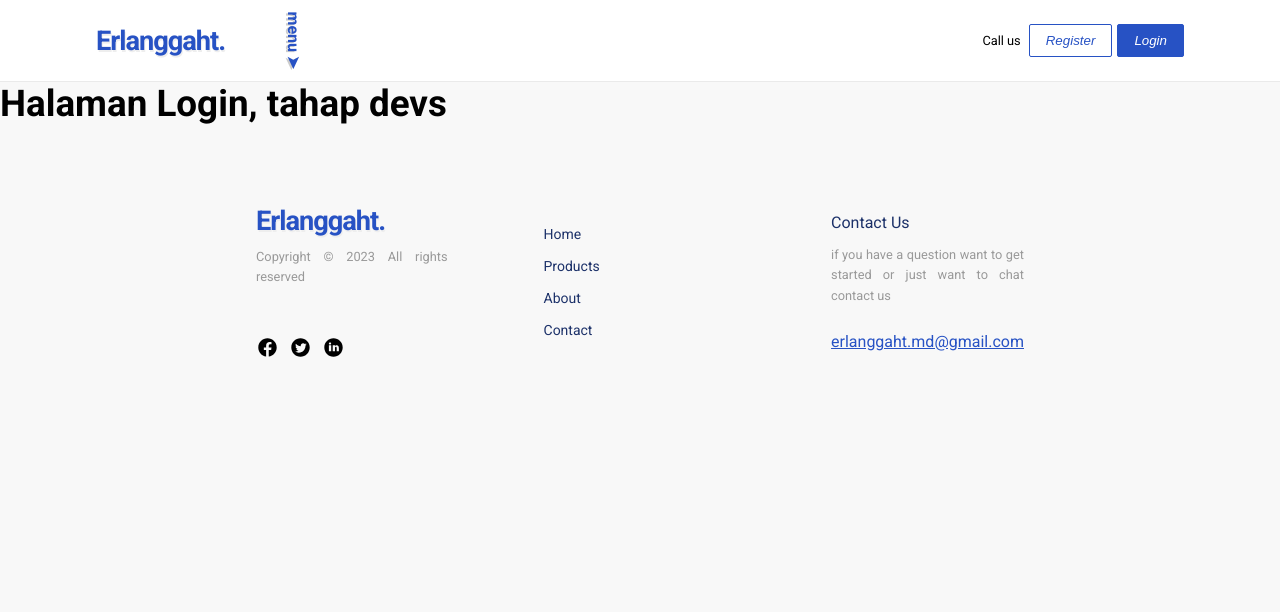
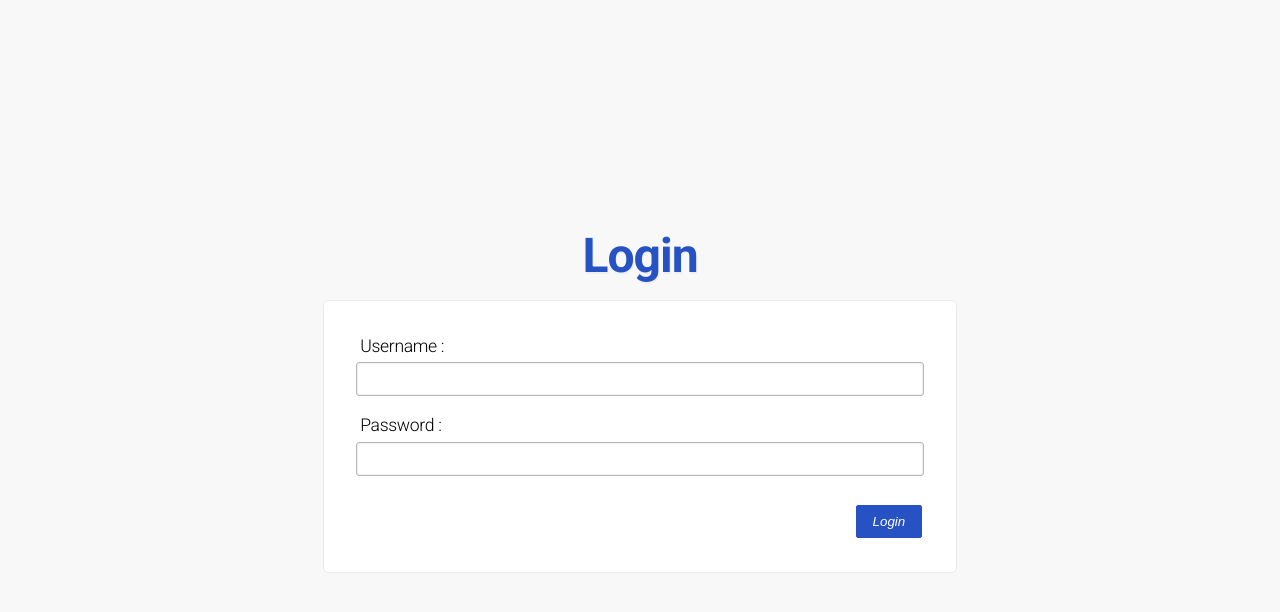
Before and after one commit to erlanggaht/landing-page-nextjs13, a Next.js app: page /login in a window 1280 px wide. Shown: the top 612 px of the page. Built offline with nearby package versions, Linux system fonts and the light colour scheme.

Commit message:
login fitur

```diff
--- a/src/app/components/Headers/navigasi/navigasi.js
+++ b/src/app/components/Headers/navigasi/navigasi.js
@@ -32,7 +32,7 @@ export default function Navigasi() {
   return (
     <div id="navigasi" className={style.navigasi}>
       <div id="title-menuNav" className={style.titlemenuNav}>
-        <span className={style.title}>Erlanggaht.</span>
+        <Link href={'/'}><span className={style.title}>Erlanggaht.</span></Link>
         <div id="listMenu" className={style.listMenu}>
           <span className={style.arrowMobile} style={{fontSize:"1rem",display:"inline-block",fontWeight:"bolder",transform:`rotate(${navMenu ? '0deg' : '90deg'})`,textShadow:"1px 2px #ccc"}} onClick={() => MenuHandle()} > {!navMenu ? 'menu' : ""} &#10148; </span>
         </div>
--- a/src/app/globals.css
+++ b/src/app/globals.css
@@ -21,7 +21,6 @@ body {
   min-height: 100vh;
   font-size: 16px;
   color: var(--secondaryColorText);
-  height: 1200px;
   overflow-x: hidden;
 }
 
@@ -98,7 +97,7 @@ h1{
   }
 
   #table {
-    width: 100vw; padding: 16px;overflow-x: auto;
+    width: 100vw; padding: 0px;
   }
   #navigasi {
     grid-template-columns: 1fr;
--- a/src/app/layout.js
+++ b/src/app/layout.js
@@ -1,7 +1,6 @@
 import './globals.css'
 import {Roboto} from "next/font/google"
-import Navigasi from './components/Headers/navigasi/navigasi'
-import Footer from './components/Footer/footer'
+
 const roboto = Roboto({ subsets: ['latin'],weight:['100','300','400','500','700'] })
 
 
@@ -14,9 +13,7 @@ export default function RootLayout({ children }) {
   return (
     <html lang="en">
       <body className={roboto.className}>
-        <Navigasi/>
         {children}
-        <Footer/>
 
       </body>
     </html>
--- /dev/null
+++ b/src/app/login/login.css
@@ -0,0 +1,70 @@
+#LoginPage {
+    height: 100vh;
+    width: 100vw;
+    display: flex;
+    justify-content: center;
+    flex-direction: column;
+    margin: auto auto;
+    padding: 5%;
+}
+
+#form-container {
+    display: flex;
+    justify-content: center;
+    width: 100%;
+    margin-top: 1rem;
+}
+
+.formsdiv {
+    padding: 1rem ;
+    background-color: #fff;
+    border: solid 1px #eaeaea;
+    margin-top: 1rem;
+    border-radius: 5px;
+    width: 55%;
+    margin: 0 auto;
+}
+
+form input {
+
+        display: inline-block;
+        -webkit-box-sizing: content-box;
+        -moz-box-sizing: content-box;
+        box-sizing: content-box;
+        padding: 7px 20px 7px 7px;
+        border: 1px solid #b7b7b7;
+        -webkit-border-radius: 3px;
+        border-radius: 3px;
+        font: normal 16px/normal "Times New Roman", Times, serif;
+        color: rgba(0,142,198,1);
+        -o-text-overflow: clip;
+        text-overflow: clip;
+        background: rgba(255,255,255,1);
+        -webkit-box-shadow: 0 0 2px 0 rgba(0,0,0,0.2) inset;
+        box-shadow: 0 0 2px 0 rgba(0,0,0,0.2) inset;
+        text-shadow: 1px 1px 0 rgba(255,255,255,0.66) ;
+        max-width: 100%;
+        width: 90%;
+
+}
+
+form label {
+    margin: 0px 0 3px 0;
+    display:block;
+    text-align: left;
+    padding: 0 20px;
+    font-size: 1.1rem;line-height: 1.5;letter-spacing: -0.019em;font-weight: 300;}
+
+.input-password,.input-username {
+    margin-top: 16px;
+    width: 100%;
+    text-align: center;
+}
+
+form button {
+    margin: 1.1rem;
+}
+
+.button-area {
+    text-align: right;
+}
--- a/src/app/login/page.js
+++ b/src/app/login/page.js
@@ -1,8 +1,48 @@
+'use client'
+import { useState } from "react";
+import style from "../page.module.css";
+import "./login.css";
+import {handleSubmit} from "./validation";
+
+export const metadata = {
+  title: "Login",
+  description: "Halaman Login",
+};
 
 export default function Page() {
+
+
+  const [username,setUsername] = useState()
+  const [password,setPassword] = useState()
+  const [validationInput,setValidationInput] = useState({
+    massage : "",
+    success : false
+  })
+
   return (
-    <div>
-      <h1>Halaman Login, tahap devs</h1>
+    <div id="LoginPage" className="LoginPage">
+      <h1 className={style.title} style={{ textAlign: "center",fontSize:"3rem" }}>
+         Login
+      </h1>
+      <div id="form-container">
+    <div className='formsdiv'>
+      <form>
+        <div className="input-username">
+        <label >Username :</label>
+        <input type="text" id="name" name="name" required onChange={(e) => setUsername(e.target.value)} style={{borderColor:validationInput.success ? "red" : ""}}/>
+
+        </div>
+        <div className="input-password" >
+        <label>Password :</label>
+        <input type="password" id="password" name="password" required onChange={(e) => setPassword(e.target.value)}  />
+        </div>
+        <p className={style.p} style={{color:validationInput.success ? "blue":"red",fontStyle:"italic",textAlign:"right",padding:"6px 20px"}}>{validationInput.message}</p>
+        <div className="button-area">
+        <button type="submit" className={style.btnLogin} onClick={(e) => handleSubmit(e,username,password,setValidationInput)}> Login </button>
+        </div>
+      </form>
+      </div>
+      </div>
     </div>
-  )
+  );
 }
--- /dev/null
+++ b/src/app/login/validation.js
@@ -0,0 +1,26 @@
+'use client'
+
+const admin = {
+    username : "erlanggaht",
+    password : "root"
+  }
+
+function handleSubmit (e,username,password,setValidationInput) {
+    e.preventDefault();
+
+    if(username === undefined || password === undefined ) {
+        setValidationInput({message:'input tidak boleh kosong',success:false})
+        return false
+    }
+
+    if (username !== admin.username || password !== admin.password) {
+      setValidationInput({message:'akun tidak terdaftar!',success:false})
+    } else {
+      setValidationInput({message:'berhasil masuk..',success:true})
+      location.href = '/users'
+    }
+  }
+
+
+
+export {handleSubmit}
--- a/src/app/page.js
+++ b/src/app/page.js
@@ -1,6 +1,8 @@
 'use client'
 import { createContext, useRef, useState } from 'react'
+import Footer from './components/Footer/footer'
 import Headers from './components/Headers/headers'
+import Navigasi from './components/Headers/navigasi/navigasi'
 import OurProuduct from './components/OurProduct/our-prouduct'
 import TryProduct from './components/TryProduct/try-product'
 import TwoColumn from './components/TwoColumn/two-column'
@@ -15,11 +17,13 @@ export default function Home() {
   return (
     <>
     <MainContext.Provider value={ref}>
+    <Navigasi/>
     <Headers/>
     <OurProuduct/>
     <TwoColumn/>
     <WhoWeAre/>
     <TryProduct/>
+    <Footer/>
     </MainContext.Provider>
     </>
   )
--- a/src/app/page.module.css
+++ b/src/app/page.module.css
@@ -256,7 +256,7 @@
 .tryProduct{
   padding:3rem 1rem;
   border-top:solid 1px #EAE9EE;
-  border-bottom: solid 1px #eae9ee;
+  border-bottom: solid 0px #eae9ee;
   display: flex;
   justify-content: center;
   align-items: center;
@@ -277,7 +277,8 @@
   grid-template-columns: 1fr 1fr 1fr;
   padding: 5rem 16rem 10rem 16rem;
   align-items: center;
-  gap:6rem
+  gap:6rem;
+  border-top: 1px #eae9ee solid;
 }
 
 
```
Also changed, not shown: src/app/users/page.js (+9 -4 lines), src/app/users/users.css (+13 -1 lines).
